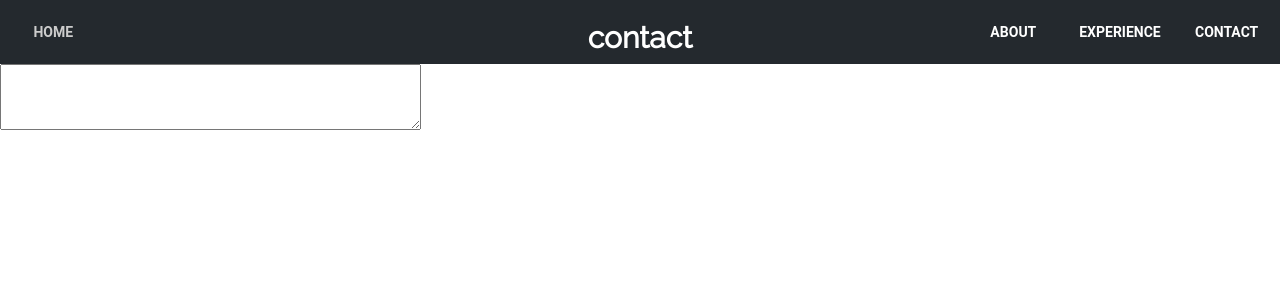
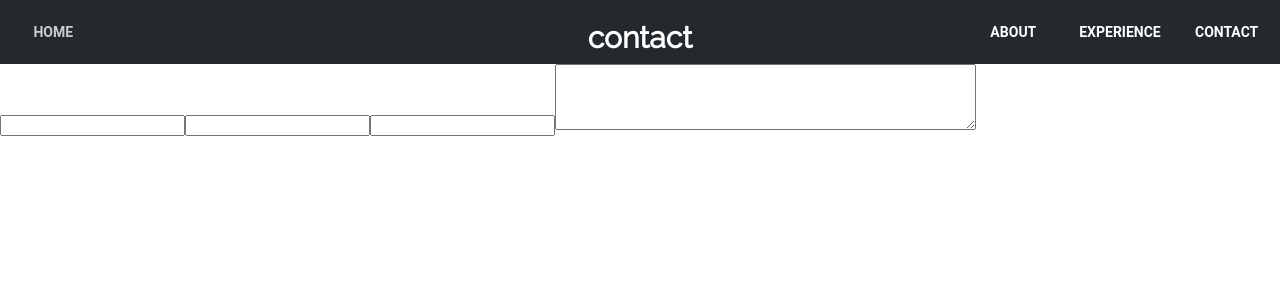
Before and after one commit to stefan-wullems/wbcl_portfolio, a React (Create React App) app: page /contact in a window 1280 px wide. Shown: the top 300 px of the page. Built offline with nearby package versions, Linux system fonts and the light colour scheme.

Commit message:
contact form linked to the ContactContainer

```diff
--- a/src/components/Contact/ContactContainer.tsx
+++ b/src/components/Contact/ContactContainer.tsx
@@ -2,21 +2,39 @@ import * as React from "react";
 
 import AppBarContainer from "../AppBar/AppBarContainer";
 import { RouteComponentProps } from "react-router";
+import ContactForm from "./ContactForm";
 
 interface IState {
   message: string;
+  name: string;
+  email: string;
+  companyName: string;
 }
+
+export type ContactFormFields = "message" | "name" | "email" | "companyName";
 
 class ContactContainer extends React.Component<RouteComponentProps, IState> {
   readonly state: IState = {
-    message: ""
+    message: "",
+    name: "",
+    email: "",
+    companyName: ""
   };
+
+  handleContactFormChange(field: ContactFormFields, value: string): void {
+    const copy = { ...this.state };
+    copy[field] = value;
+    this.setState(copy);
+  }
 
   render() {
     return (
       <React.Fragment>
         <AppBarContainer page="contact" />
-        <textarea rows={4} cols={50} />
+        <ContactForm
+          {...this.state}
+          onChange={this.handleContactFormChange.bind(this)}
+        />
       </React.Fragment>
     );
   }
--- a/src/components/Contact/ContactForm.tsx
+++ b/src/components/Contact/ContactForm.tsx
@@ -1,5 +1,5 @@
 import * as React from "react";
-
+import { ContactFormFields } from "./ContactContainer";
 interface IProps {
   onChange: (field: ContactFormFields, value: string) => void;
   message: string;
@@ -7,8 +7,6 @@ interface IProps {
   email: string;
   companyName: string;
 }
-
-type ContactFormFields = "message" | "name" | "email" | "companyName";
 
 const ContactForm: React.FC<IProps> = props => {
   return (
```
